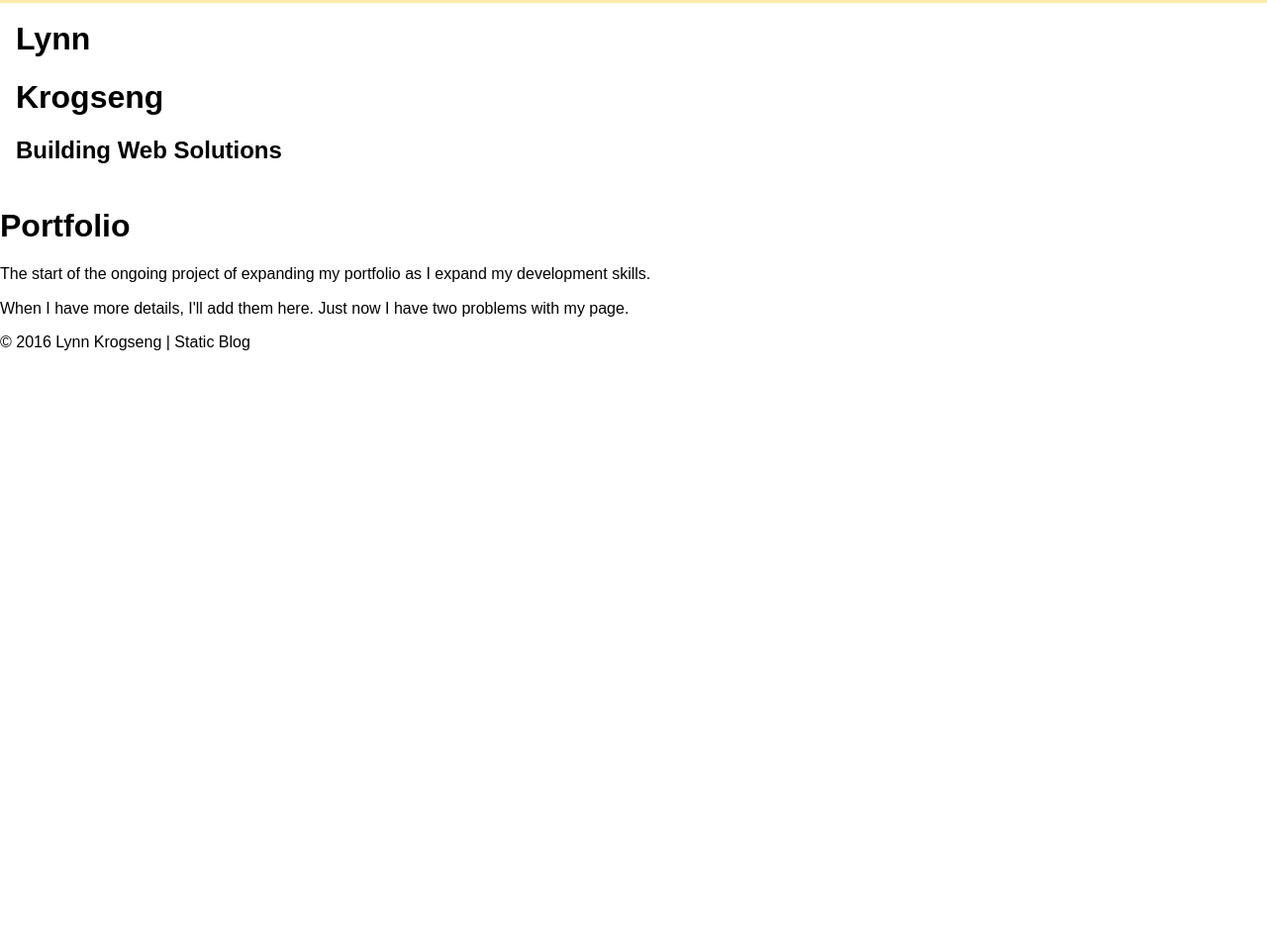
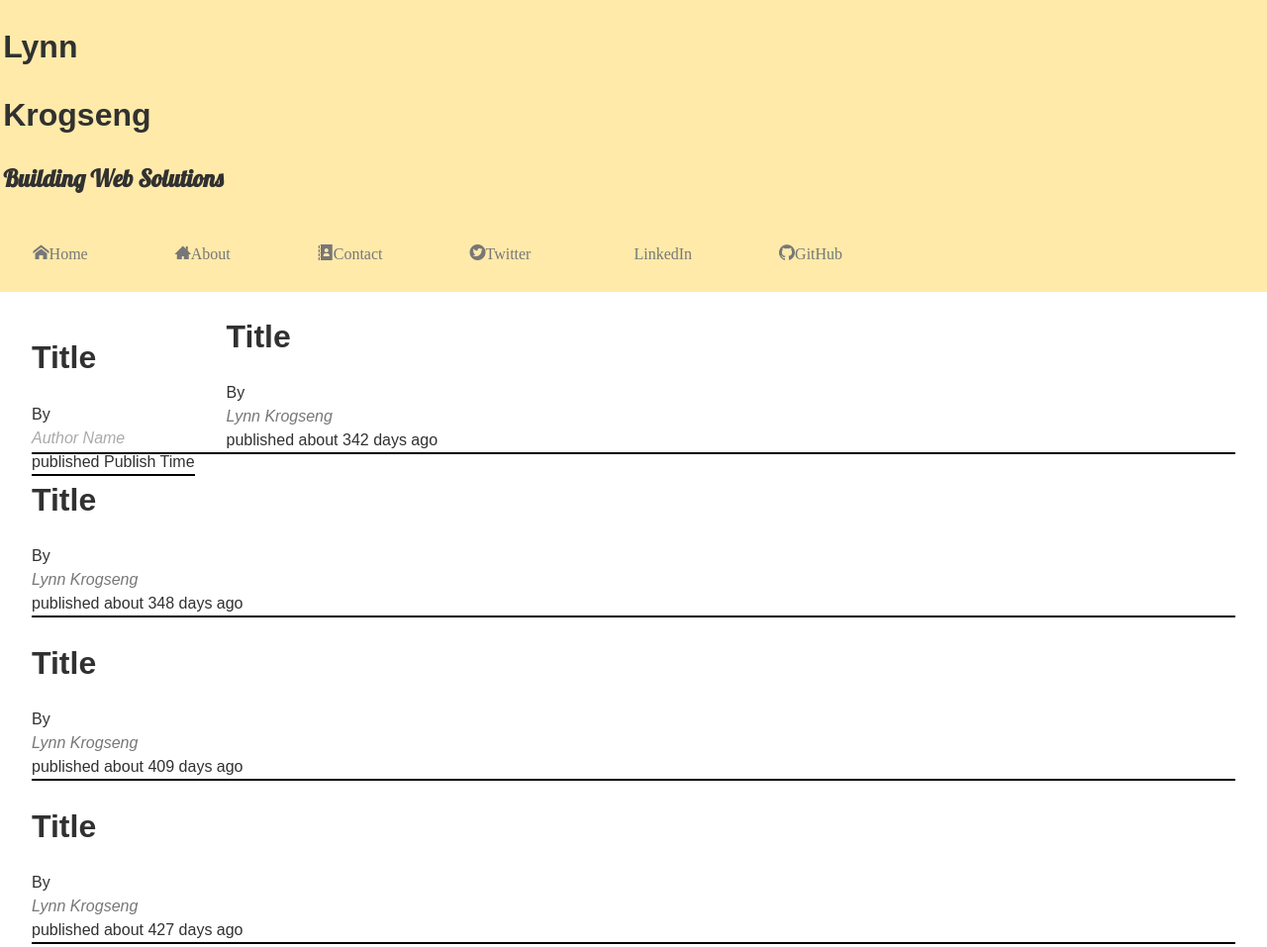
Before and after one commit to krogseng/portfolio, a plain HTML site: page index.html in a window 1280 px wide. Shown: the top 957 px of the page at 99% size. Before the commit the page ends 800 px from the top, so only its background shows below. Drawn offline with nearby package versions, Linux system fonts and the light colour scheme; files whose address does not match are found by name.

Commit message:
added feed for publishing from an array of blogs. having display problems. changed directory name for script files.

```diff
--- a/index.html
+++ b/index.html
@@ -1,11 +1,13 @@
-<!DOCTYPE html lang="en">
+<!DOCTYPE html>
+<html lang="en">
   <head>
     <meta charset="utf-8">
     <meta name="viewport" content="width=device-width, initial-scale=1">
     <link rel="stylesheet" href="styles/normalize/normalize.css">
+    <link rel="stylesheet" href="styles/base.css">
+    <link rel="stylesheet" href="styles/layout.css">
     <link rel="stylesheet" href="https:fonts.googleapis.com/css?family=Lobster">
     <link rel="stylesheet" href="styles/icons.css">
-    <link rel="stylesheet" href="styles/layout.css">
     <link rel="stylesheet" href="styles/modules.css">
 
     <link rel="icon" type="image/x-icon" href="lmk.ico">
@@ -14,13 +16,13 @@
   <body>
     <header class="site-header clear-fix">
       <section class="heading-group-h1">
-        <h1>Lynn</h1>
-        <h1>Krogseng</h1>
-        <h2>Building Web Solutions</h2>
+        <h1 class="first-name">Lynn</h1>
+        <h1 class="last-name">Krogseng</h1>
+        <h2 class="tag-line">Building Web Solutions</h2>
       </section>
 
     <nav class="main-nav">
-      <div class="icon-menu"></div>
+      <div class="icon-menu"></div><!--end of icon-menu-->
       <ul>
         <li class="tab"><a href="#" class="icon-home">Home</a></li>
         <li class="tab"><a href="#" class="icon-home3">About</a></li>
@@ -29,28 +31,34 @@
         <!--<li class="tab"><a href="#" class="icomoon">Follow</a>-->
 
             <li class="tab"><a class="icon-twitter3" href="https://twitter.com/lynnkrogseng">Twitter</a></li>
-            <li class="tab"><a class"icon-eye2" href="https://www.linkedin.com/in/krogseng">LinkedIn</a></li>
+            <li class="tab"><a class="icon-eye2" href="https://www.linkedin.com/in/krogseng">LinkedIn</a></li>
             <li class="tab"><a class="icon-github" href="https://github.com/krogseng">GitHub</a></li>
 
         </li><!--end follow list-->
       </ul>
+
     </nav><!--main-nav-->
   </header>
     <main>
-      <section id="articles" class="project-intro">
-        <article class="clearfix">
+      <section id="articles">
+        <article class="template" data-category="cat">
           <header>
-            <h1>Portfolio</h1>
-            <div class="summary">
-              <p>The start of the ongoing project of expanding my portfolio as I expand my development skills.</p>
+            <h1>Title</h1>
+            <div class="byline">
+              By <address><a href="">Author Name</a></address>
+              published <time pubdate datetime="2000-01-01">Publish Time</time>
             </div>
           </header>
-          <section class="article-body"><p>When I have more details, I'll add them here. Just now I have two problems with my page.</p>
+          <section class="articleBody"></section>
         </article>
       </section>
     </main>
     <footer>
       &copy; 2016 Lynn Krogseng | Static Blog
     </footer>
+    <script src="https://ajax.googleapis.com/ajax/libs/jquery/3.1.1/jquery.min.js"></script>
+  <script type="text/javascript" src="scripts/blogArticles.js"></script>
+  <script type="text/javascript" src="scripts/article-maker.js"></script>
+</body>
 </body>
 </html>
--- /dev/null
+++ b/scripts/article-maker.js
@@ -0,0 +1,55 @@
+/* create article objects and get them ready for population */
+/* create the array of articles to read the data file */
+var articles = [];
+
+/*receive the object and associate to the key fields of the article */
+function Article(opts) {
+  /* save the properties of the incoming object */
+  this.author = opts.author;
+  this.authorUrl = opts.authorUrl;
+  this.articleTitle = opts.articleTitle;
+  this.category = opts.category;
+  this.publishedOn = opts.publishedOn;
+  this.articleBody = opts.articleBody;
+}
+
+/*create the instances of information from the Article object */
+Article.prototype.toHtml = function() {
+  /*article.template is an element with a class */
+  var $newArticle = $('article.template').clone();
+  $newArticle.attr('data-category', this.category);
+  $newArticle.attr('author', this.author);
+  $newArticle.attr('authorUrl', this.authorUrl);
+  $newArticle.attr('articleTitle', this.articleTitle);
+  $newArticle.attr('publishedOn', this.publishedOn);
+  $newArticle.attr('articleBody', this.articleBody);
+
+/*get the elements to replace */
+$newArticle.find('a').html(this.author);
+$newArticle.find('a').attr('href', this.authorUrl);
+
+$newArticle.find('h1').html(this.title);
+$newArticle.find('.articleBody').html(this.body);
+$newArticle.find('time[pubdate]').attr('title', this.publishedOn);
+$newArticle.find('time').html('about ' + parseInt((new Date() - new Date(this.publishedOn))/60/60/24/1000) + ' days ago');
+
+  /* we're done with template mode */
+  $newArticle.removeAttr('class');
+
+  return $newArticle;
+}
+
+/* sort based on publication date, using Date function to get millions of seconds */
+theLocalData.sort(function(curElem, nextElem) {
+  return (new Date(nextElem.publishedOn)) - (new Date(curElem.publishedOn));
+});
+
+/* this is going to get the source file and build array for articles */
+theLocalData.forEach(function(ele) {
+  articles.push(new Article(ele));
+});
+
+/* this will take the article array elements and populate html */
+articles.forEach(function(a) {
+  $('#articles').append(a.toHtml());
+});
--- /dev/null
+++ b/scripts/blogArticles.js
@@ -0,0 +1,44 @@
+/* this is the collection of data to load to JQuery for blog posts */
+var $newArticle = $('article.template').clone();
+
+
+/* create one array to hold all the data */
+var theLocalData = [
+{
+  category: 'Fiction',
+  author: 'Lynn Krogseng',
+  authorUrl: 'http://www.neighborsmarkets.com',
+  articleT1itle: 'Monkey Motion',
+  publishedOn: '2015-10-14',
+  articleBody: '<p>Lorem ipsum dolor sit amet, consectetur adipiscing elit. Nullam rhoncus aliquet diam, laoreet auctor leo fringilla sit amet. Sed vitae neque sit amet nisl sodales varius eget sed turpis. Class aptent taciti sociosqu ad litora torquent per conubia nostra, per inceptos himenaeos. Aenean id cursus massa. Etiam vel dui aliquam, interdum ligula a, laoreet sapien. Nam egestas convallis arcu. Pellentesque congue aliquet varius. Aliquam sed aliquet urna. Proin mattis malesuada mauris, eget tincidunt eros consequat in. Etiam nunc arcu, sagittis vel pulvinar pellentesque, semper malesuada metus. Praesent sed metus consectetur, scelerisque neque quis, imperdiet magna.</p>'
+},
+{
+  category: 'Fiction',
+  author: 'Lynn Krogseng',
+  authorUrl: 'http://www.neighborsmarkets.com',
+  articleT1itle: 'Monkey Motion',
+  publishedOn: '2014-11-21',
+  articleBody: '<p>Lorem ipsum dolor sit amet, consectetur adipiscing elit. Nullam rhoncus aliquet diam, laoreet auctor leo fringilla sit amet. Sed vitae neque sit amet nisl sodales varius eget sed turpis. Class aptent taciti sociosqu ad litora torquent per conubia nostra, per inceptos himenaeos. Aenean id cursus massa. Etiam vel dui aliquam, interdum ligula a, laoreet sapien. Nam egestas convallis arcu. Pellentesque congue aliquet varius. Aliquam sed aliquet urna. Proin mattis malesuada mauris, eget tincidunt eros consequat in. Etiam nunc arcu, sagittis vel pulvinar pellentesque, semper malesuada metus. Praesent sed metus consectetur, scelerisque neque quis, imperdiet magna..</p>'
+},{
+  category: 'Java',
+  author: 'Lynn Krogseng',
+  authorUrl: 'http://www.neighborsmarkets.com',
+  articleT1itle: 'Objects I have Known',
+  publishedOn: '2016-01-07',
+  articleBody: '<p>Lorem ipsum dolor sit amet, consectetur adipiscing elit. Nullam rhoncus aliquet diam, laoreet auctor leo fringilla sit amet. Sed vitae neque sit amet nisl sodales varius eget sed turpis. Class aptent taciti sociosqu ad litora torquent per conubia nostra, per inceptos himenaeos. Aenean id cursus massa. Etiam vel dui aliquam, interdum ligula a, laoreet sapien. Nam egestas convallis arcu. Pellentesque congue aliquet varius. Aliquam sed aliquet urna. Proin mattis malesuada mauris, eget tincidunt eros consequat in. Etiam nunc arcu, sagittis vel pulvinar pellentesque, semper malesuada metus. Praesent sed metus consectetur, scelerisque neque quis, imperdiet magna..</p>'
+},{
+  category: 'Javascript',
+  author: 'Lynn Krogseng',
+  authorUrl: 'http://www.neighborsmarkets.com',
+  articleT1itle: 'Base',
+  publishedOn: '2015-11-01',
+  articleBody: '<p>Lorem ipsum dolor sit amet, consectetur adipiscing elit. Nullam rhoncus aliquet diam, laoreet auctor leo fringilla sit amet. Sed vitae neque sit amet nisl sodales varius eget sed turpis. Class aptent taciti sociosqu ad litora torquent per conubia nostra, per inceptos himenaeos. Aenean id cursus massa. Etiam vel dui aliquam, interdum ligula a, laoreet sapien. Nam egestas convallis arcu. Pellentesque congue aliquet varius. Aliquam sed aliquet urna. Proin mattis malesuada mauris, eget tincidunt eros consequat in. Etiam nunc arcu, sagittis vel pulvinar pellentesque, semper malesuada metus. Praesent sed metus consectetur, scelerisque neque quis, imperdiet magna.</p>'
+},{
+  category: 'CSS',
+  author: 'Lynn Krogseng',
+  authorUrl: 'http://www.neighborsmarkets.com',
+  articleT1itle: 'Styling',
+  publishedOn: '2016-01-01',
+  articleBody: '<p>This is all I can manage tonight.</p>'
+},
+];
--- a/styles/base.css
+++ b/styles/base.css
@@ -16,7 +16,7 @@ article {
   margin: 0 2.5%;
 }
 /*font here because it's text styling? */
-.heading-group-h1 h2 {
+.tag-line {
   font-family: 'Lobster', cursive;
 }
 
--- a/styles/layout.css
+++ b/styles/layout.css
@@ -3,29 +3,7 @@
 
 }
 
-@media only screen and (min-width: 640px) {
-  .heading-group-h1 {
-    padding: .1em .1em .1em .2em;
-    float: none;
-  }
-  .icon-menu {
-    display: none;
-  }
-
-  .main-nav ul {
-    display: inline-flex;
-  }
-  .main-nav:hover ul {
-    display: inline-flex;
-  }
-
-  .main-nav li {
-    margin-right: 1.5em;
-    padding: .5em 2em;
-  }
-}
-
-.project-intro {
+.template {
   float: left;
   clear: left;
 }
--- a/styles/modules.css
+++ b/styles/modules.css
@@ -15,7 +15,10 @@
 .icon-menu {
     font-size: 3em;
     text-align: right;
+}
 
+.main-nav:hover ul {
+  display: inline-flex;
 }
 
 .main-nav ul {
@@ -27,3 +30,21 @@
   list-style: none;
   clear: both;
 }
+@media only screen and (min-width: 640px) {
+  .heading-group-h1 {
+    padding: .1em .1em .1em .2em;
+    float: none;
+  }
+  .icon-menu {
+    display: none;
+  }
+
+  .main-nav ul {
+    display: inline-flex;
+  }
+
+  .main-nav li {
+    margin-right: 1.5em;
+    padding: .5em 2em;
+  }
+}
```
